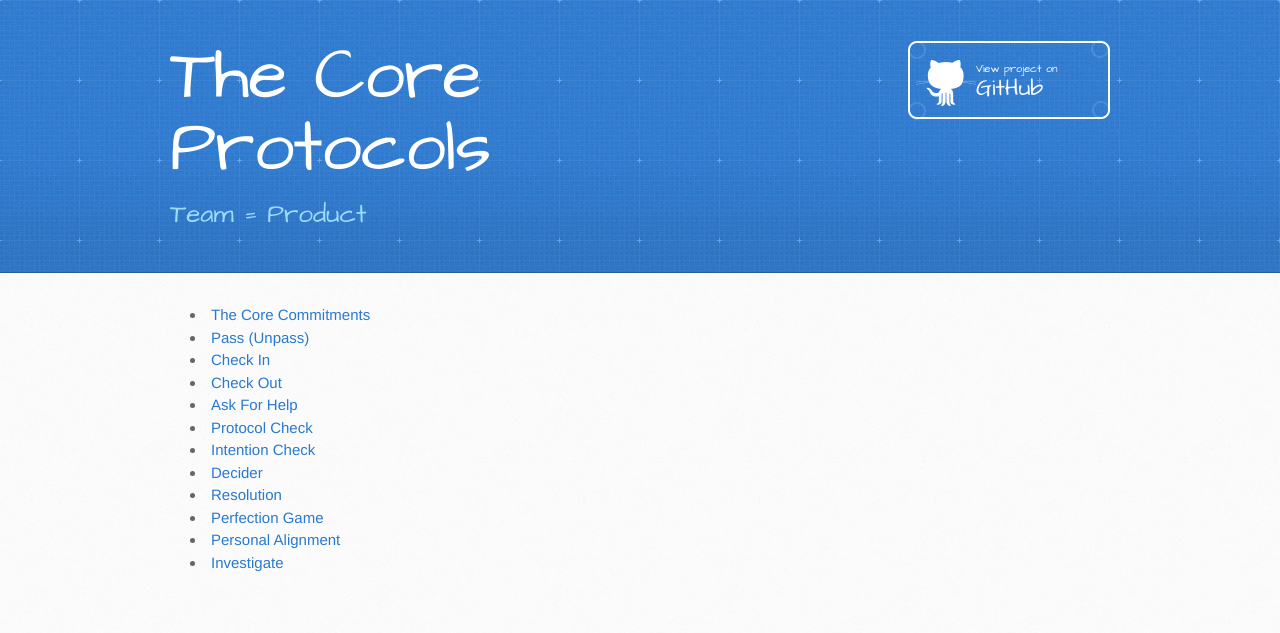
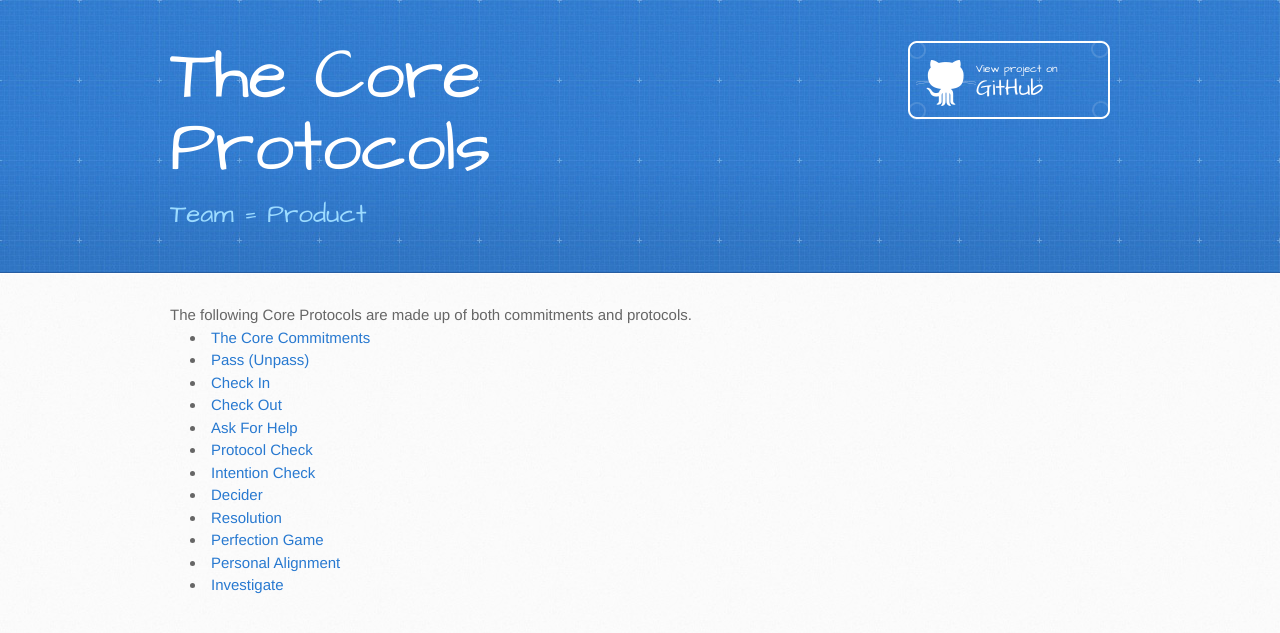
Before and after one commit to algimantas/core-protocols, a Jekyll site: the page built from en/index.html, in a window 1280 px wide. Shown: the top 633 px of the page. Built offline with Jekyll 4.4.1, drawn with Linux system fonts in a browser that asks for light colours; Markdown is read by kramdown in place of the engine named in the settings.

Commit message:
Description

```diff
--- a/en/index.html
+++ b/en/index.html
@@ -2,6 +2,7 @@
 title: "The Core Protocols"
 layout: main
 ---
+The following Core Protocols are made up of both commitments and protocols.
 <ul>
     <li><a href="{{ site.baseurl }}en/the-core-commitments">The Core Commitments</a></li>
     <li><a href="{{ site.baseurl }}en/pass-unpass">Pass (Unpass)</a></li>
```
